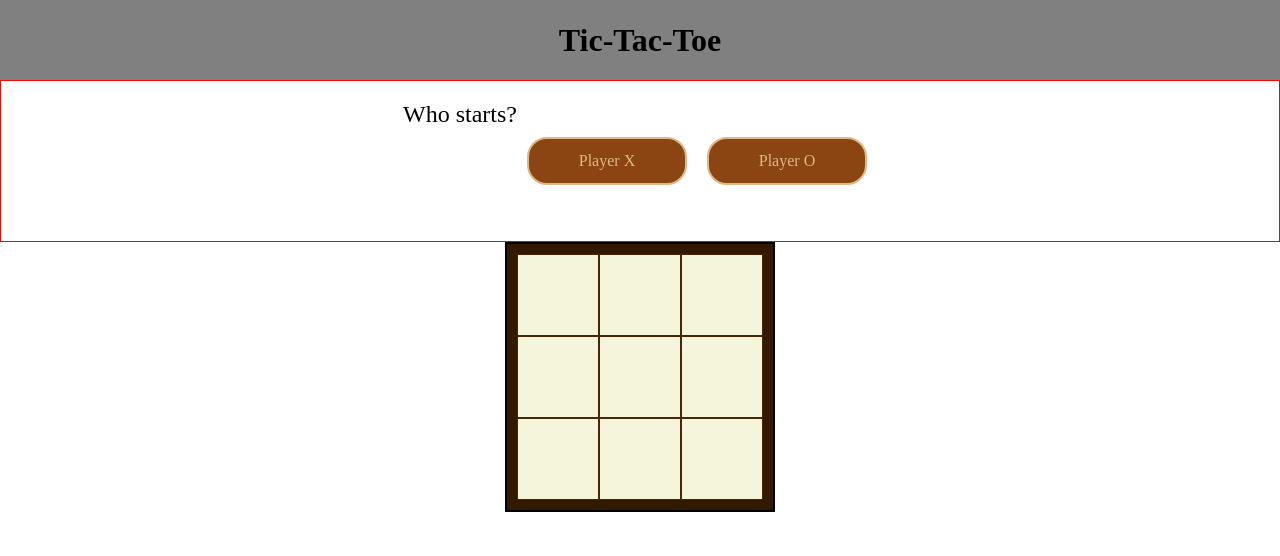
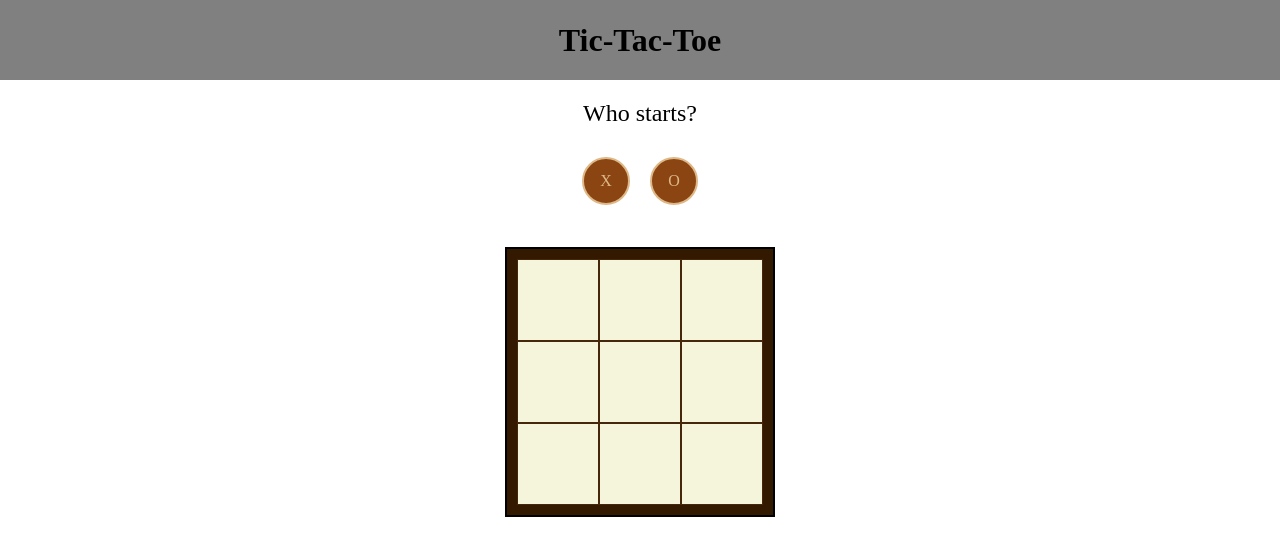
Before and after one commit to aran210/tic-tac-toe, a website: page index.html in a window 1280 px wide. Drawn offline with Linux system fonts and the light colour scheme.

Commit message:
updating style

```diff
--- a/index.html
+++ b/index.html
@@ -10,10 +10,14 @@
     <header class="header">
         <h1>Tic-Tac-Toe</h1>
     </header>
-    <div class="starter-container">
-        <h2>Who starts?</h2>
-        <input type="button" value="Player X" class="choose-starter-button" id="xStart">
-        <input type="button" value="Player O" class="choose-starter-button" id="oStart">
+    <div >
+        <div class="who-starts">
+            <h2>Who starts?</h2>
+        </div>
+        <div class="choose-starter-container">
+            <input type="button" value="X" class="choose-starter-button" id="xStart">
+            <input type="button" value="O" class="choose-starter-button" id="oStart">
+        </div>
     </div>
     <div class="grid-container">
         <div class="grid">
--- a/package.json
+++ b/package.json
@@ -4,6 +4,7 @@
   "description": "",
   "main": "script.js",
   "scripts": {
+    "start": "live-server --browser='Google Chrome'",
     "test": "echo \"Error: no test specified\" && exit 1"
   },
   "repository": {
--- a/script.js
+++ b/script.js
@@ -7,7 +7,7 @@ const grid = [
     [1, 2, 3],
     [4, 5, 6],
     [7, 8, 9]
-]
+];
 
 // column wins = difference of 3
 // row wins = difference of 1
--- a/style.css
+++ b/style.css
@@ -15,7 +15,16 @@ html, body {
     background: grey;
 }
 
-.starter-container {
+.who-starts {
+  display: flex;
+  flex-flow: row wrap;
+  justify-content: center;
+
+
+}
+
+.choose-starter-container {
+  margin-bottom: 2em;
 
   display: flex;
   flex-flow: row wrap;
@@ -23,11 +32,12 @@ html, body {
   justify-content: center;
   /* align-content: center; */
 
-  height:10em;
-  border: 1px solid red;
+  height: auto;
+  /* border: 1px solid red; */
 }
 
 h2 {
+  display: block;
   font-family: "Avenir Next";
   font-weight: normal;
 
@@ -41,9 +51,9 @@ h2 {
 
   margin: 10px;
   padding: 10px;
-  width: 10em;
+  width: 3em;
   height: 3rem;
-  border-radius: 20px;
+  border-radius: 100%;
 
   color: burlywood;
 
```
Also changed, not shown: 1 other file.
